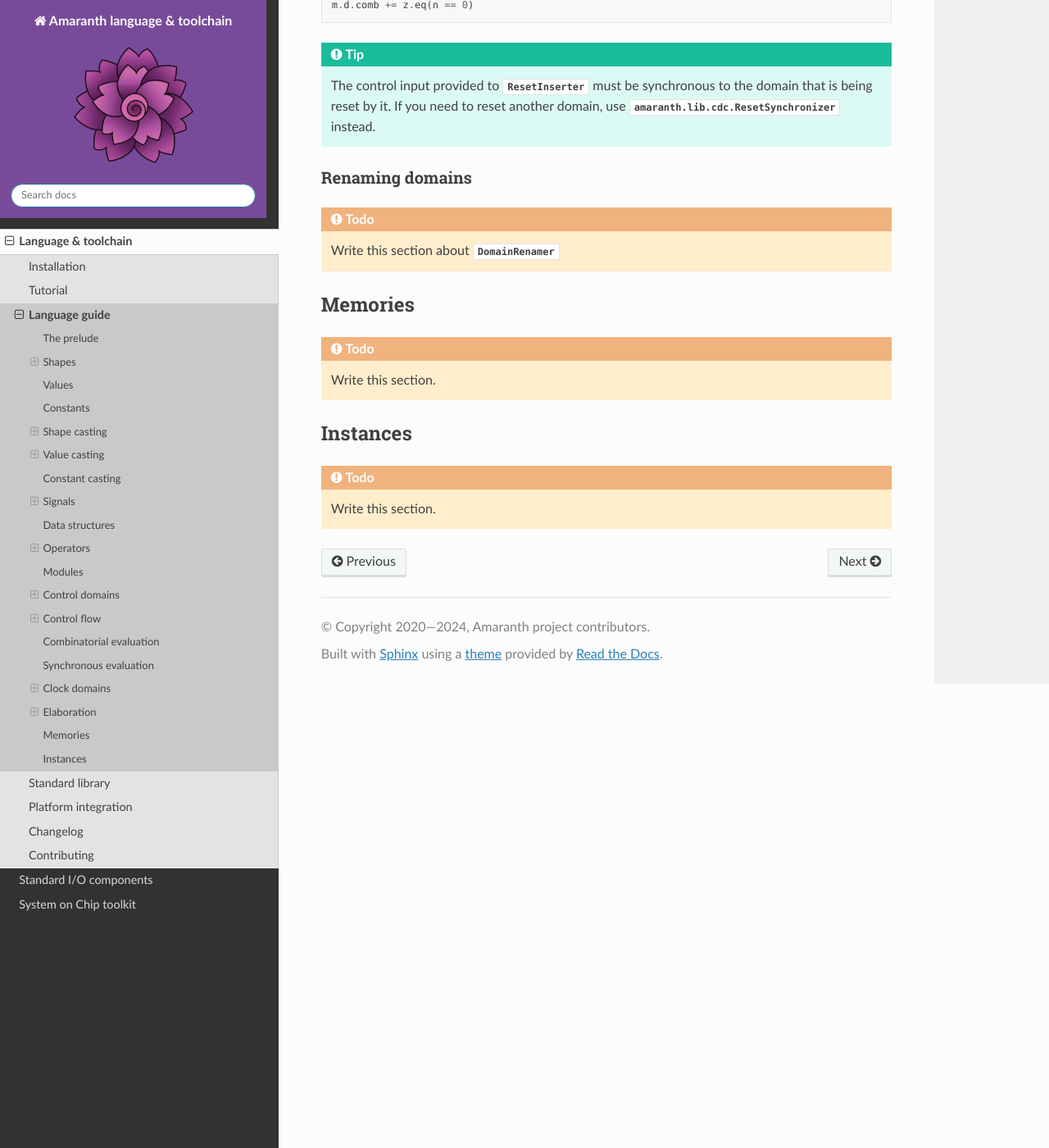
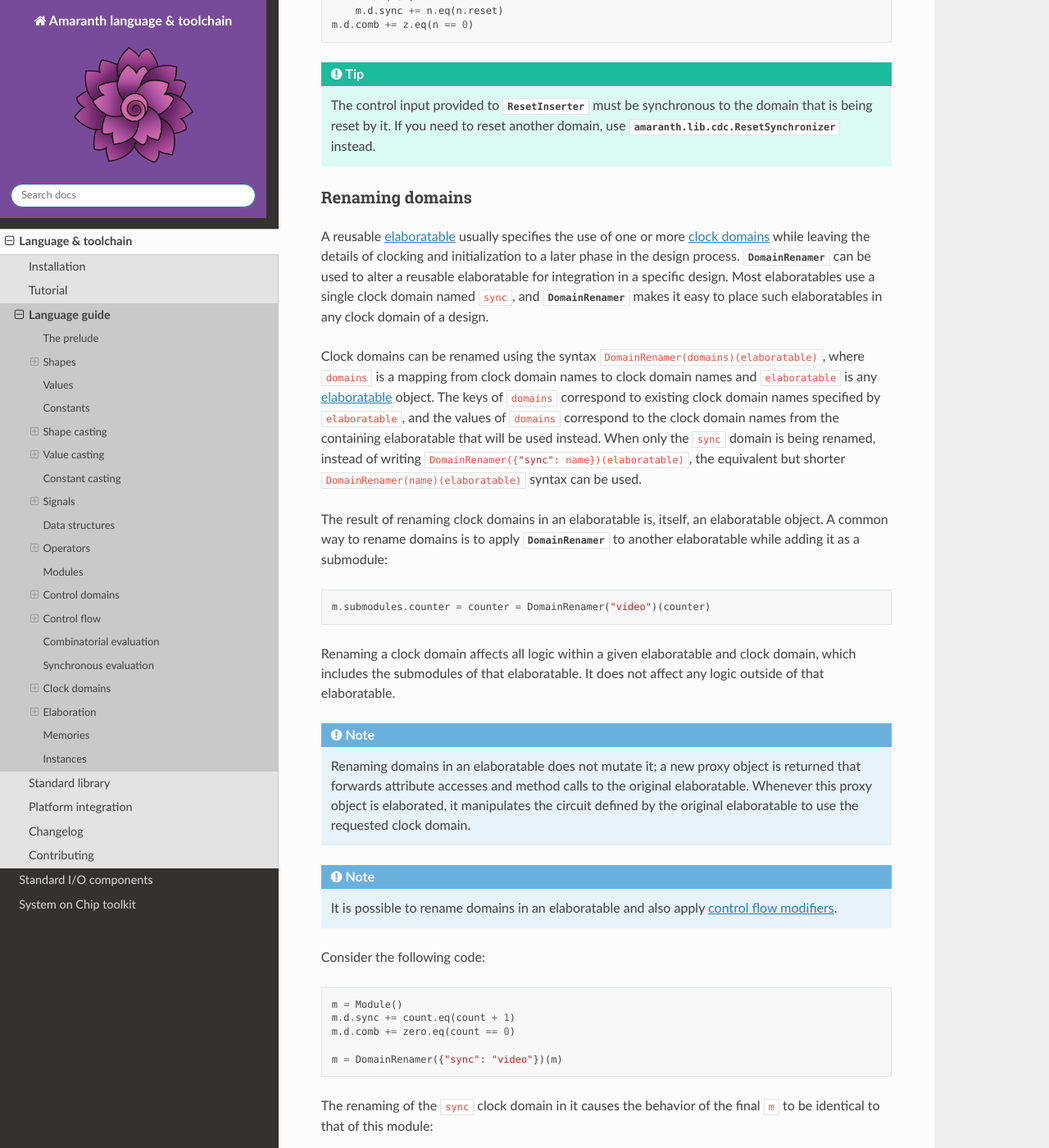
Before and after one commit to amaranth-lang/amaranth, a Sphinx documentation site: the page built from docs/lang.rst, in a window 1280 px wide and 1400 px high, scrolled down 32361 px. Shown: the whole window at 82% size. Built offline with Sphinx 7.4.7 and the Read the Docs theme 2.0.0, drawn with Linux system fonts in a browser that asks for light colours; pages that are not in the unit, such as notebooks, are missing from menus; the version number could not be read and is left out; some of the changed text lies outside the part shown.

Commit message:
docs/lang: document domain renaming.

```diff
--- a/docs/lang.rst
+++ b/docs/lang.rst
@@ -1419,7 +1419,7 @@ The Amaranth standard library provides *components*: elaboratable objects that a
 Submodules
 ----------
 
-An elaboratable can be included within another elaboratable by adding it as a submodule:
+An elaboratable can be included within another elaboratable, which is called its *containing elaboratable*, by adding it as a submodule:
 
 .. testcode::
 
@@ -1520,7 +1520,58 @@ The application of control flow modifiers in it causes the behavior of the final
 Renaming domains
 ----------------
 
-.. todo:: Write this section about :class:`DomainRenamer`
+A reusable :ref:`elaboratable <lang-elaboration>` usually specifies the use of one or more :ref:`clock domains <lang-clockdomains>` while leaving the details of clocking and initialization to a later phase in the design process. :class:`DomainRenamer` can be used to alter a reusable elaboratable for integration in a specific design. Most elaboratables use a single clock domain named ``sync``, and :class:`DomainRenamer` makes it easy to place such elaboratables in any clock domain of a design.
+
+Clock domains can be renamed using the syntax :pc:`DomainRenamer(domains)(elaboratable)`, where :pc:`domains` is a mapping from clock domain names to clock domain names and :pc:`elaboratable` is any :ref:`elaboratable <lang-elaboration>` object. The keys of :pc:`domains` correspond to existing clock domain names specified by :pc:`elaboratable`, and the values of :pc:`domains` correspond to the clock domain names from the containing elaboratable that will be used instead. When only the ``sync`` domain is being renamed, instead of writing :pc:`DomainRenamer({"sync": name})(elaboratable)`, the equivalent but shorter :pc:`DomainRenamer(name)(elaboratable)` syntax can be used.
+
+The result of renaming clock domains in an elaboratable is, itself, an elaboratable object. A common way to rename domains is to apply :class:`DomainRenamer` to another elaboratable while adding it as a submodule:
+
+.. testcode::
+    :hide:
+
+    m = Module()
+
+.. testcode::
+
+    m.submodules.counter = counter = DomainRenamer("video")(counter)
+
+Renaming a clock domain affects all logic within a given elaboratable and clock domain, which includes the submodules of that elaboratable. It does not affect any logic outside of that elaboratable.
+
+.. note::
+
+    Renaming domains in an elaboratable does not mutate it; a new proxy object is returned that forwards attribute accesses and method calls to the original elaboratable. Whenever this proxy object is elaborated, it manipulates the circuit defined by the original elaboratable to use the requested clock domain.
+
+.. note::
+
+    It is possible to rename domains in an elaboratable and also apply :ref:`control flow modifiers <lang-controlinserter>`.
+
+Consider the following code:
+
+.. testcode::
+    :hide:
+
+    count = Signal(8)
+    zero = Signal()
+
+.. testcode::
+
+    m = Module()
+    m.d.sync += count.eq(count + 1)
+    m.d.comb += zero.eq(count == 0)
+
+    m = DomainRenamer({"sync": "video"})(m)
+
+The renaming of the ``sync`` clock domain in it causes the behavior of the final :pc:`m` to be identical to that of this module:
+
+.. testcode::
+
+    m = Module()
+    m.d.video += count.eq(count + 1)
+    m.d.comb += zero.eq(count == 0)
+
+.. tip::
+
+    A combinatorial signal can change synchronously to a clock domain, as in the example above, in which case it may only be sampled from the same clock domain unless explicitly synchronized. Renaming a clock domain must be assumed to potentially affect any output of an elaboratable.
 
 
 .. _lang-memory:
```
